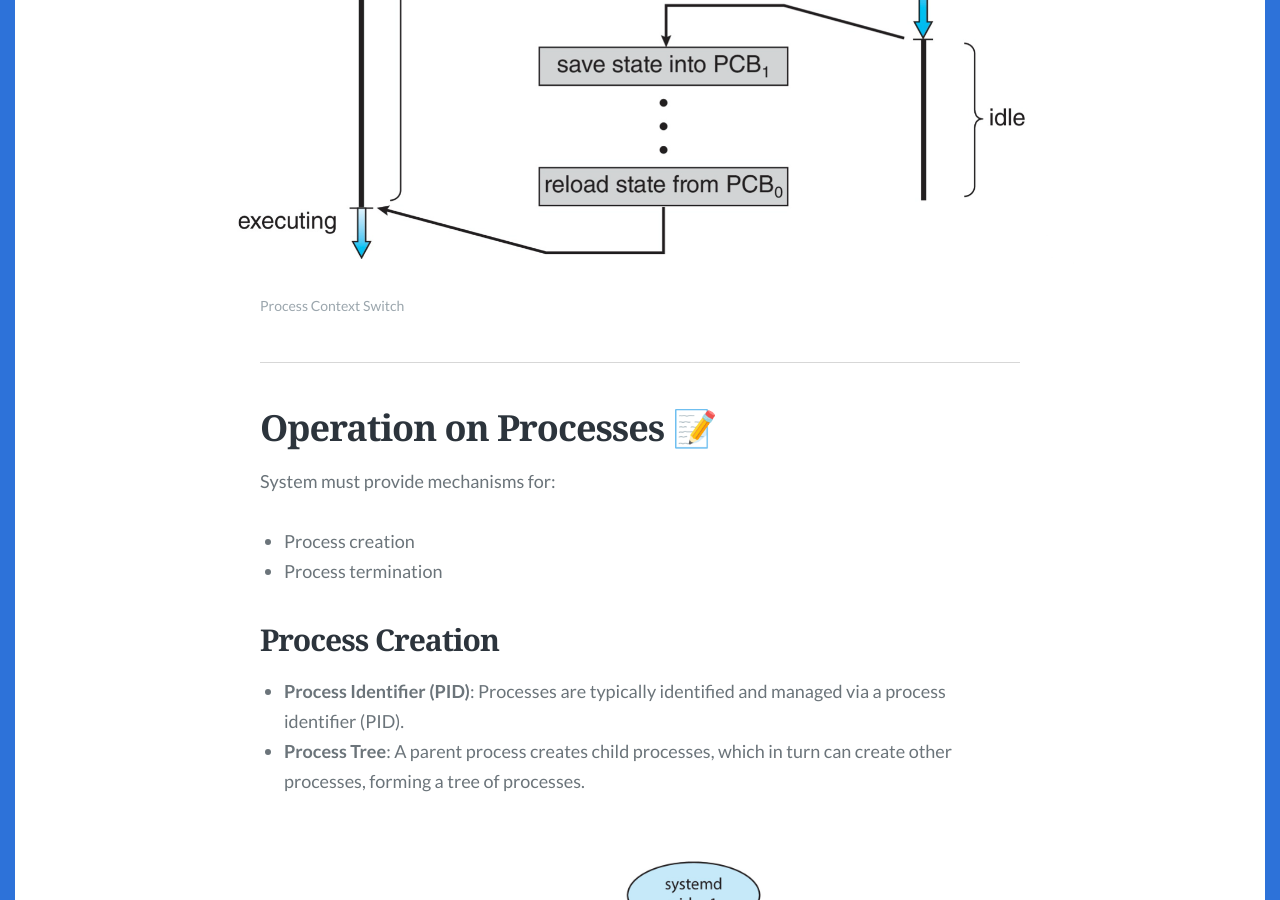
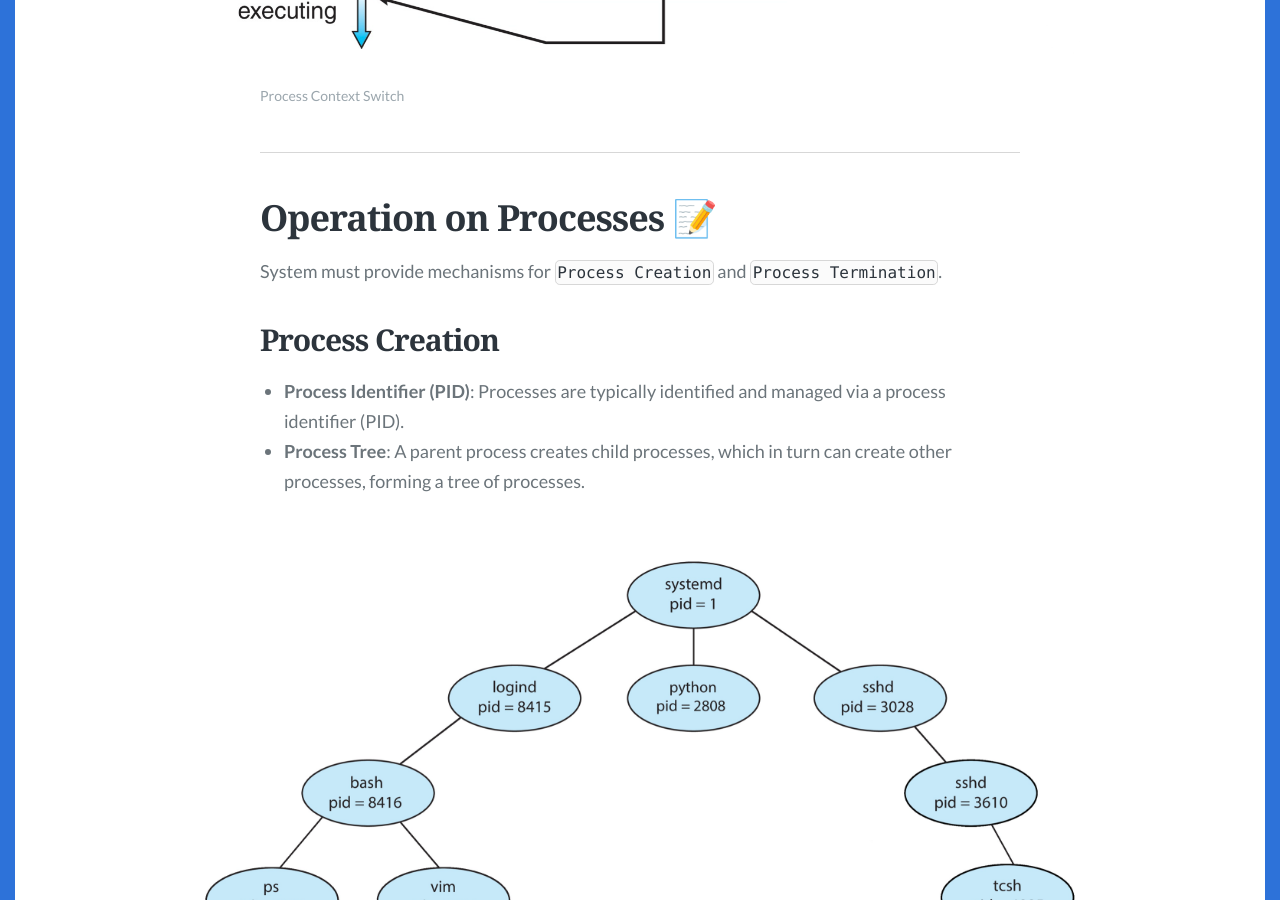
Before and after one commit to HuRuilizhen/HuRuilizhen.github.io, a Jekyll site: the page built from _posts/2024-10-02-Processes.md, in a window 1280 px wide and 900 px high, scrolled down 7664 px. Built offline with Jekyll 4.4.1, drawn with Linux system fonts in a browser that asks for light colours; some web fonts are replaced; comment, search, counter and statistics services are not loaded; some of the changed text lies outside the part shown.

Commit message:
[adjust]: format and links

```diff
--- a/_posts/2024-10-02-Processes.md
+++ b/_posts/2024-10-02-Processes.md
@@ -25,15 +25,10 @@
 ## Process Structure
 
 - **Process ID (PID)**: This is a unique identifier assigned to each process. It is used to identify the process in the system.
-
 - **Program Code/Text Segment**: This is the set of machine instructions that the program actually executes. It is read-only because there is no need to modify the compiled code.
-
 - **Stack**: This is a Last-In-First-Out (LIFO) data structure used to store information during function calls, such as local variables, function parameters, and return addresses. Each time a function is called, a new stack frame is pushed onto the top of the stack; when the function returns, the corresponding stack frame is popped off.
-
 - **Data Segment**: This part contains initialized global and static variables. These variables are allocated space before the program starts executing and persist throughout the program's lifetime.
-
 - **Heap**: Unlike the data segment, the heap is a region of memory that is dynamically allocated during the program's execution as needed. Programmers use language-specific functions (such as `malloc` and `free` in C) to request and release this memory. The heap typically grows from lower to higher memory addresses.
-
 - **Current Activity**: These information are stored in the process control block (PCB) of the process. See `Process Control Block` for more details.
 
 {% include image_caption.html imageurl="/images/process-structure.png" title="Process Structure" caption="Process Structure" %}
@@ -55,29 +50,23 @@
 Each process in an operating system is represented by a data structure known as the **Task Control Block (TCB)** or **Process Control Block (PCB)**. This block contains all the information necessary to manage and control the execution of a process. The key components include:
 
 - **Process State**: The current state of the process.
-
 - **Program Counter (PC)**: The address of the next instruction to be executed. This is crucial for resuming the process after it has been preempted or interrupted.
-
 - **CPU Registers**: The contents of all registers that are specific to the process, including:
   - **General-purpose registers**: Used for arithmetic and logical operations.
   - **Status registers**: Store the status of the CPU, such as flags indicating overflow, zero, carry, etc.
   - **Stack pointer (SP)**: Points to the top of the stack.
   - **Base pointer (BP)**: Used to reference parameters and local variables in the stack frame.
-
 - **CPU Scheduling Information**: Information used by the scheduler to determine when and how the process should be executed, including:
   - **Priority**: A value that determines the relative importance of the process.
   - **Scheduling queue pointers**: Pointers to the scheduling queues (e.g., ready queue, wait queue) where the process is placed.
-
 - **Memory Management Information**: Details about the memory allocated to the process, including:
   - **Virtual memory space**: The total address space available to the process.
   - **Page tables**: Maps virtual addresses to physical addresses.
   - **Segmentation information**: If the memory is divided into segments, this includes the base and limit of each segment.
-
 - **Accounting Information**: Data used for resource management and billing, including:
   - **CPU usage**: The amount of CPU time consumed by the process.
   - **Elapsed clock time**: The total time since the process started.
   - **Time limits**: Maximum allowed CPU time, wall-clock time, etc.
-
 - **I/O Status Information**: Information about the I/O operations associated with the process, including:
   - **Allocated I/O devices**: Devices that are currently assigned to the process.
   - **List of open files**: Files that the process has opened and is using.
@@ -118,7 +107,6 @@
 - **Ready Queue**:
    - **Definition**: The ready queue contains all processes that are ready and waiting to execute. These processes are already in main memory and have all the necessary conditions to start executing.
    - **Function**: When the CPU is idle or the currently running process is preempted, the scheduler selects a process from the ready queue to execute.
-
 - **Wait Queues**:
    - **Definition**: Wait queues contain processes that are waiting for an event (such as I/O completion). These processes cannot execute temporarily because they depend on external events.
    - **Function**: Once the required event occurs, the process is moved to the ready queue, ready to execute again.
@@ -151,9 +139,7 @@
 
 # Operation on Processes 📝
 
-System must provide mechanisms for:
-- Process creation
-- Process termination
+System must provide mechanisms for `Process Creation` and `Process Termination`.
 
 ## Process Creation
 
```
Also changed, not shown: other parts of _posts/2024-10-02-Processes.md (+10 -1 lines), _posts/2024-10-01-Operating-System-Overview.md (+0 -2 lines), _posts/2024-10-06-Threads.md (+17 -12 lines).
